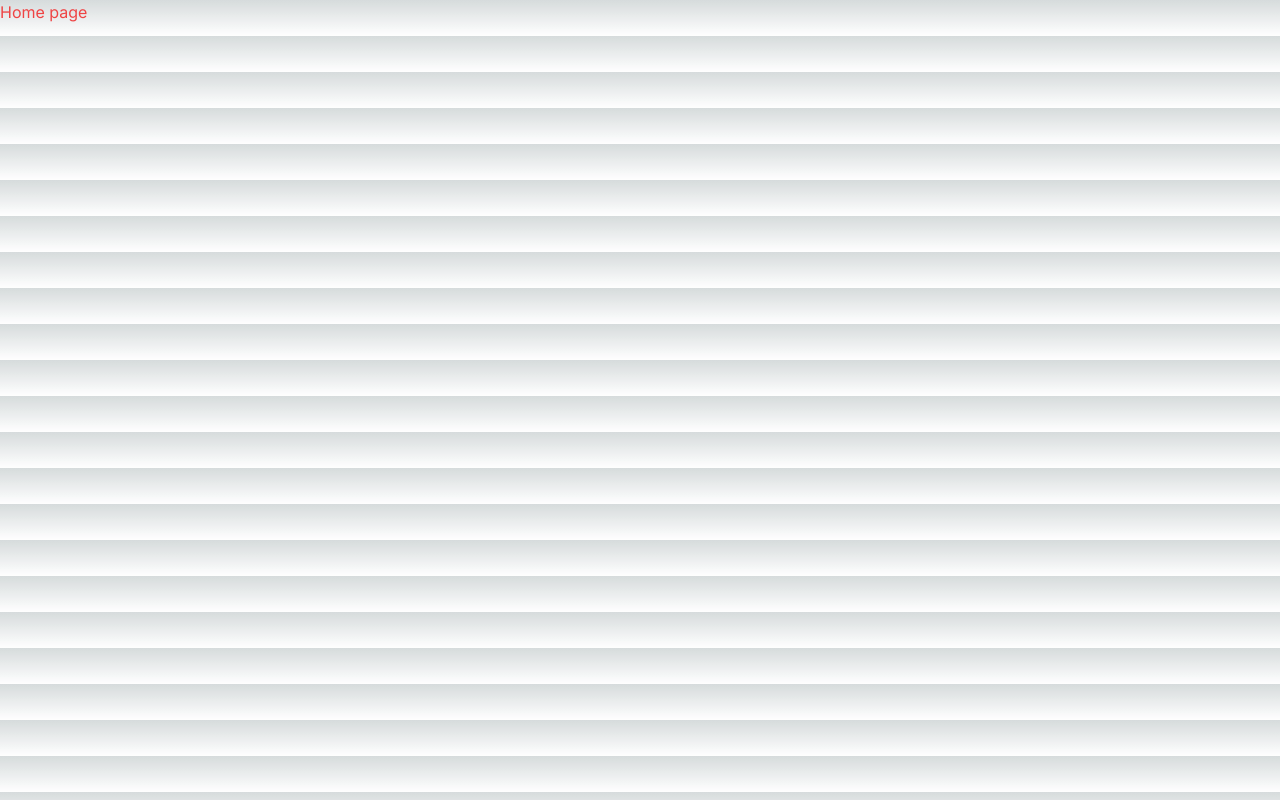
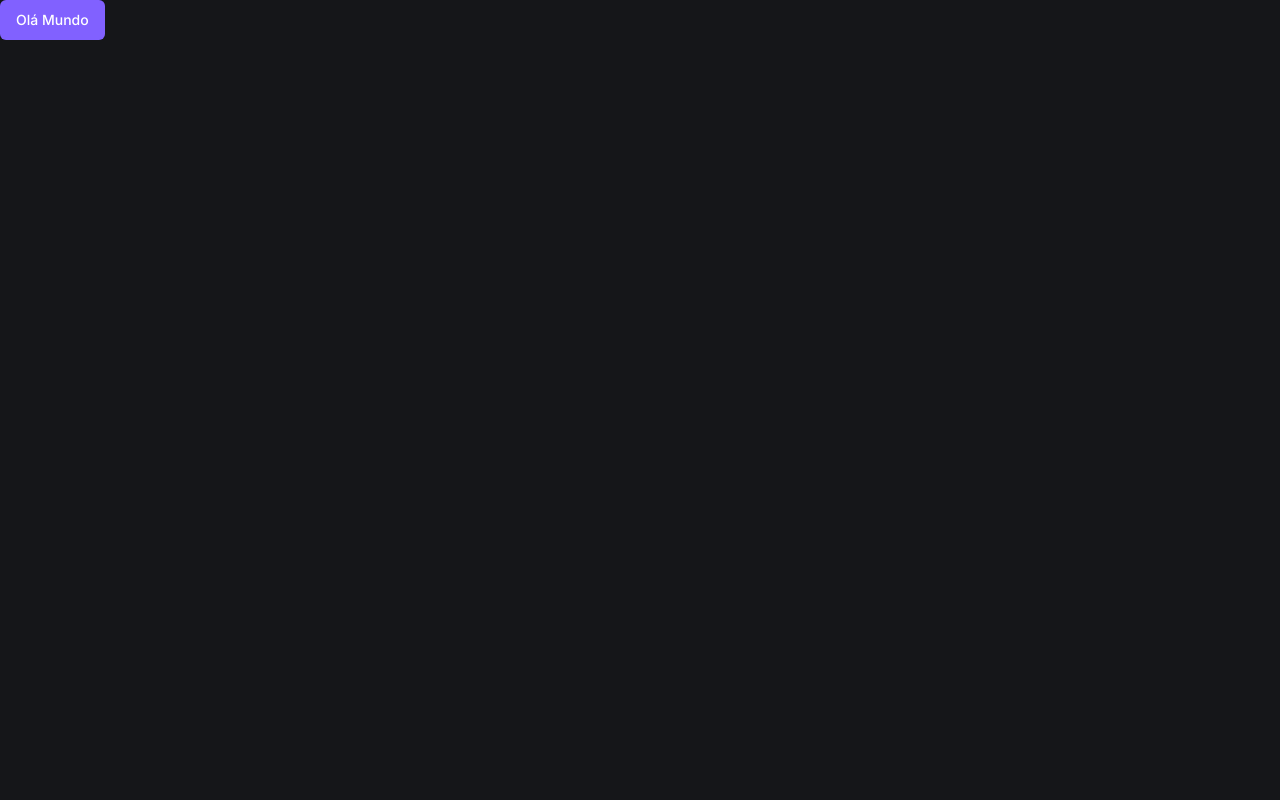
Before and after one commit to William-vale/fsw-barber_wvm, a Next.js app: page / in a window 1280 px wide. Built offline with nearby package versions, Linux system fonts and the light colour scheme.

Commit message:
chore: add shadcn theme

```diff
--- /dev/null
+++ b/src/app/_components/ui/button.tsx
@@ -0,0 +1,56 @@
+import * as React from "react"
+import { Slot } from "@radix-ui/react-slot"
+import { cva, type VariantProps } from "class-variance-authority"
+
+import { cn } from "@/app/_lib/utils"
+
+const buttonVariants = cva(
+  "inline-flex items-center justify-center whitespace-nowrap rounded-md text-sm font-medium ring-offset-background transition-colors focus-visible:outline-none focus-visible:ring-2 focus-visible:ring-ring focus-visible:ring-offset-2 disabled:pointer-events-none disabled:opacity-50",
+  {
+    variants: {
+      variant: {
+        default: "bg-primary text-primary-foreground hover:bg-primary/90",
+        destructive:
+          "bg-destructive text-destructive-foreground hover:bg-destructive/90",
+        outline:
+          "border border-input bg-background hover:bg-accent hover:text-accent-foreground",
+        secondary:
+          "bg-secondary text-secondary-foreground hover:bg-secondary/80",
+        ghost: "hover:bg-accent hover:text-accent-foreground",
+        link: "text-primary underline-offset-4 hover:underline",
+      },
+      size: {
+        default: "h-10 px-4 py-2",
+        sm: "h-9 rounded-md px-3",
+        lg: "h-11 rounded-md px-8",
+        icon: "h-10 w-10",
+      },
+    },
+    defaultVariants: {
+      variant: "default",
+      size: "default",
+    },
+  }
+)
+
+export interface ButtonProps
+  extends React.ButtonHTMLAttributes<HTMLButtonElement>,
+    VariantProps<typeof buttonVariants> {
+  asChild?: boolean
+}
+
+const Button = React.forwardRef<HTMLButtonElement, ButtonProps>(
+  ({ className, variant, size, asChild = false, ...props }, ref) => {
+    const Comp = asChild ? Slot : "button"
+    return (
+      <Comp
+        className={cn(buttonVariants({ variant, size, className }))}
+        ref={ref}
+        {...props}
+      />
+    )
+  }
+)
+Button.displayName = "Button"
+
+export { Button, buttonVariants }
--- /dev/null
+++ b/src/app/_lib/utils.ts
@@ -0,0 +1,6 @@
+import { type ClassValue, clsx } from "clsx"
+import { twMerge } from "tailwind-merge"
+
+export function cn(...inputs: ClassValue[]) {
+  return twMerge(clsx(inputs))
+}
--- a/src/app/globals.css
+++ b/src/app/globals.css
@@ -2,32 +2,45 @@
 @tailwind components;
 @tailwind utilities;
 
-:root {
-  --foreground-rgb: 0, 0, 0;
-  --background-start-rgb: 214, 219, 220;
-  --background-end-rgb: 255, 255, 255;
-}
+@layer base {
+  .dark {
+    --background: 225 9% 9%;
+    --foreground: 210 40% 98%;
 
-@media (prefers-color-scheme: dark) {
-  :root {
-    --foreground-rgb: 255, 255, 255;
-    --background-start-rgb: 0, 0, 0;
-    --background-end-rgb: 0, 0, 0;
+    --card: 228 9% 11%;
+    --card-foreground: 210 40% 98%;
+
+    --popover: 228 9% 11%;
+    --popover-foreground: 210 40% 98%;
+
+    --primary: 252 100% 69%;
+    --primary-foreground: 0 0% 100%;
+
+    --secondary: 228 6% 16%;
+    --secondary-foreground: 210 40% 98%;
+
+    --muted: 228 6% 16%;
+    --muted-foreground: 215 20.2% 65.1%;
+
+    --accent: 228 6% 16%;
+    --accent-foreground: 210 40% 98%;
+
+    --destructive: 0 84% 60%;
+    --destructive-foreground: 210 40% 98%;
+
+    --border: 228 6% 16%;
+    --input: 228 6% 16%;
+    --ring: 212.7 26.8% 83.9%;
+
+    --radius: 0.5rem;
   }
 }
 
-body {
-  color: rgb(var(--foreground-rgb));
-  background: linear-gradient(
-      to bottom,
-      transparent,
-      rgb(var(--background-end-rgb))
-    )
-    rgb(var(--background-start-rgb));
-}
-
-@layer utilities {
-  .text-balance {
-    text-wrap: balance;
+@layer base {
+  * {
+    @apply border-border antialiased;
+  }
+  body {
+    @apply bg-background text-foreground;
   }
 }
--- a/src/app/layout.tsx
+++ b/src/app/layout.tsx
@@ -15,7 +15,7 @@
   children: React.ReactNode;
 }>) {
   return (
-    <html lang="en">
+    <html lang="en" className="dark">
       <body className={inter.className}>{children}</body>
     </html>
   );
--- a/src/app/page.tsx
+++ b/src/app/page.tsx
@@ -1,5 +1,7 @@
+import { Button } from "./_components/ui/button"
+
 const Home = () => {
-  return <h1 className="text-red-500 mb-3">Home page</h1>
+  return <Button>Olá Mundo</Button>
 };
 
 export default Home;
--- /dev/null
+++ b/src/lib/utils.ts
@@ -0,0 +1,6 @@
+import { type ClassValue, clsx } from "clsx"
+import { twMerge } from "tailwind-merge"
+
+export function cn(...inputs: ClassValue[]) {
+  return twMerge(clsx(inputs))
+}
--- a/tailwind.config.ts
+++ b/tailwind.config.ts
@@ -1,20 +1,80 @@
-import type { Config } from "tailwindcss";
+import type { Config } from "tailwindcss"
 
-const config: Config = {
+const config = {
+  darkMode: ["class"],
   content: [
-    "./src/pages/**/*.{js,ts,jsx,tsx,mdx}",
-    "./src/components/**/*.{js,ts,jsx,tsx,mdx}",
-    "./src/app/**/*.{js,ts,jsx,tsx,mdx}",
-  ],
+    './pages/**/*.{ts,tsx}',
+    './components/**/*.{ts,tsx}',
+    './app/**/*.{ts,tsx}',
+    './src/**/*.{ts,tsx}',
+	],
+  prefix: "",
   theme: {
+    container: {
+      center: true,
+      padding: "2rem",
+      screens: {
+        "2xl": "1400px",
+      },
+    },
     extend: {
-      backgroundImage: {
-        "gradient-radial": "radial-gradient(var(--tw-gradient-stops))",
-        "gradient-conic":
-          "conic-gradient(from 180deg at 50% 50%, var(--tw-gradient-stops))",
+      colors: {
+        border: "hsl(var(--border))",
+        input: "hsl(var(--input))",
+        ring: "hsl(var(--ring))",
+        background: "hsl(var(--background))",
+        foreground: "hsl(var(--foreground))",
+        primary: {
+          DEFAULT: "hsl(var(--primary))",
+          foreground: "hsl(var(--primary-foreground))",
+        },
+        secondary: {
+          DEFAULT: "hsl(var(--secondary))",
+          foreground: "hsl(var(--secondary-foreground))",
+        },
+        destructive: {
+          DEFAULT: "hsl(var(--destructive))",
+          foreground: "hsl(var(--destructive-foreground))",
+        },
+        muted: {
+          DEFAULT: "hsl(var(--muted))",
+          foreground: "hsl(var(--muted-foreground))",
+        },
+        accent: {
+          DEFAULT: "hsl(var(--accent))",
+          foreground: "hsl(var(--accent-foreground))",
+        },
+        popover: {
+          DEFAULT: "hsl(var(--popover))",
+          foreground: "hsl(var(--popover-foreground))",
+        },
+        card: {
+          DEFAULT: "hsl(var(--card))",
+          foreground: "hsl(var(--card-foreground))",
+        },
+      },
+      borderRadius: {
+        lg: "var(--radius)",
+        md: "calc(var(--radius) - 2px)",
+        sm: "calc(var(--radius) - 4px)",
+      },
+      keyframes: {
+        "accordion-down": {
+          from: { height: "0" },
+          to: { height: "var(--radix-accordion-content-height)" },
+        },
+        "accordion-up": {
+          from: { height: "var(--radix-accordion-content-height)" },
+          to: { height: "0" },
+        },
+      },
+      animation: {
+        "accordion-down": "accordion-down 0.2s ease-out",
+        "accordion-up": "accordion-up 0.2s ease-out",
       },
     },
   },
-  plugins: [],
-};
-export default config;
+  plugins: [require("tailwindcss-animate")],
+} satisfies Config
+
+export default config
```
Also changed, not shown: package.json (+7 -1 lines), components.json (added), 1 other file (tests, documents, lock files or other folders).
